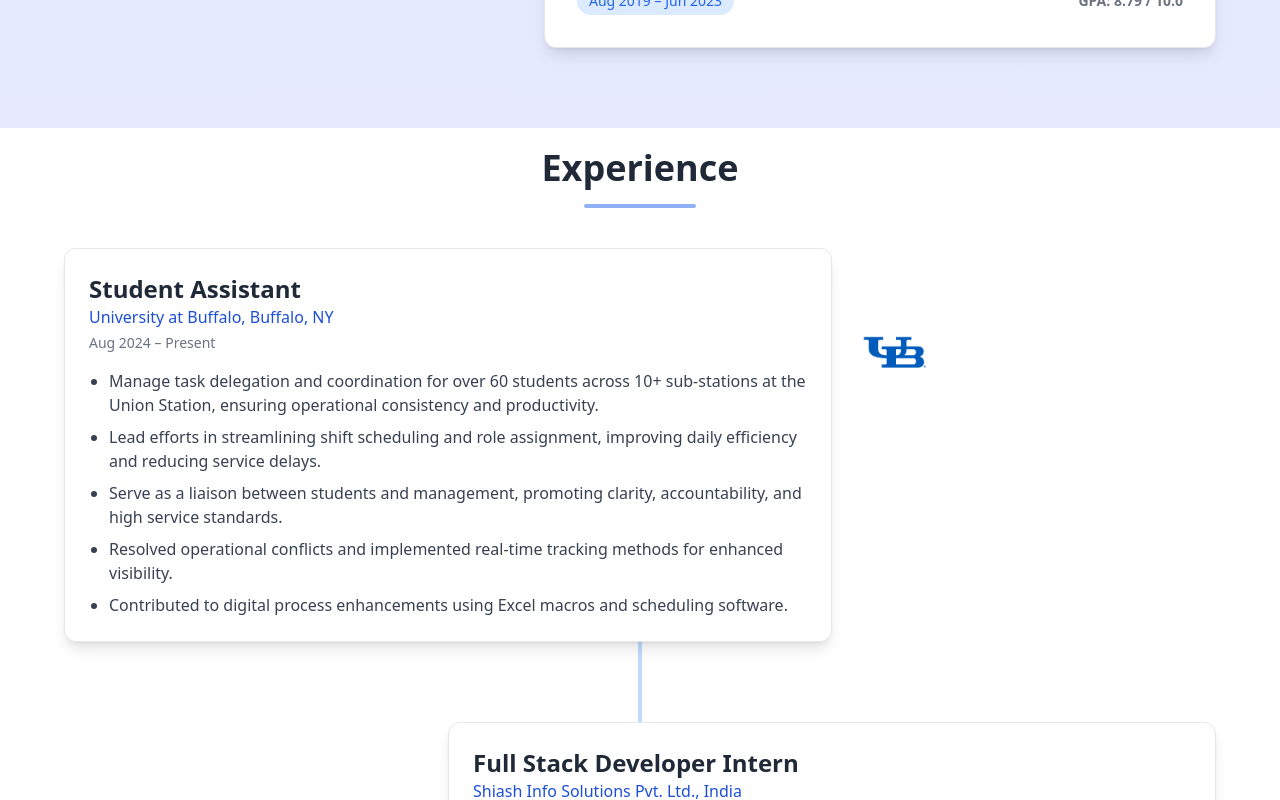
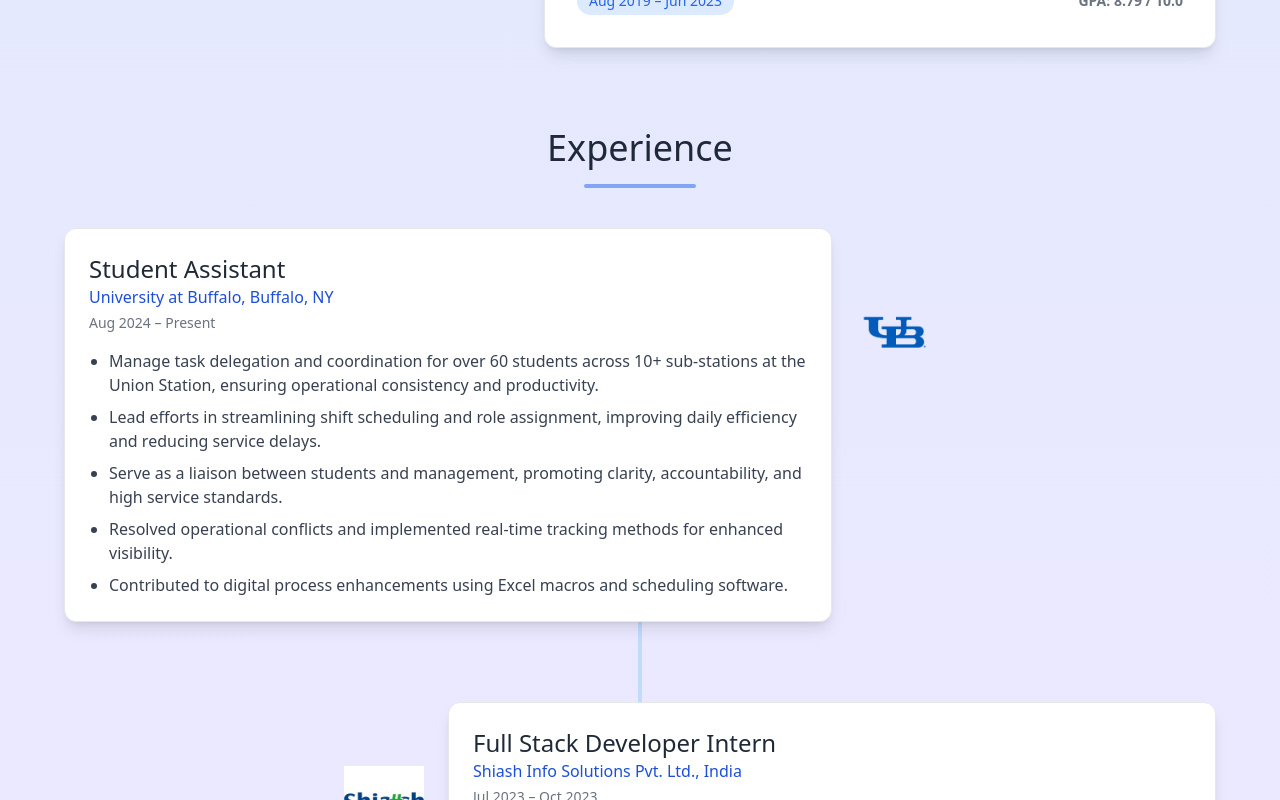
Before and after one commit to satvikjo/profile_ai, a React (Vite) app: page / in a window 1280 px wide. Shown: the part 1400-2200 px from the top of the page. Built offline with nearby package versions, Linux system fonts and the light colour scheme.

Commit message:
Update Experience.tsx

```diff
--- a/src/components/sections/Experience.tsx
+++ b/src/components/sections/Experience.tsx
@@ -50,11 +50,11 @@ const experience = [
 
 const Experience: React.FC = () => {
   return (
-    <section id="experience" className="py-5 bg-white px-4">
+    <section id="experience" className="py-0 px-4">
       {/* Section Header */}
       <div className="text-center mb-10">
         <div className="inline-flex items-center justify-center mb-4">
-          <h2 className="text-4xl font-bold text-gray-800">Experience</h2>
+          <h2 className="text-4xl font-xl text-gray-800">Experience</h2>
         </div>
         <div className="w-28 h-1 mx-auto bg-blue-600 rounded-full animate-pulse" />
       </div>
@@ -84,7 +84,7 @@ const Experience: React.FC = () => {
 
               {/* Card */}
               <div className={`bg-white border border-gray-200 shadow-lg rounded-xl p-6 w-full md:w-2/3 z-10 ${index % 2 === 0 ? 'order-1 mr-auto' : 'order-2 ml-auto'}`}>
-                <h3 className="text-xl md:text-2xl font-semibold text-gray-800">{exp.role}</h3>
+                <h3 className="text-xl md:text-2xl font-xl text-gray-800">{exp.role}</h3>
                 <p className="text-blue-700 text-base font-medium">{exp.company}</p>
                 <p className="text-sm text-gray-500 mt-1">{exp.period}</p>
                 <ul className="list-disc pl-5 mt-4 space-y-2 text-gray-700 text-sm md:text-base">
```
